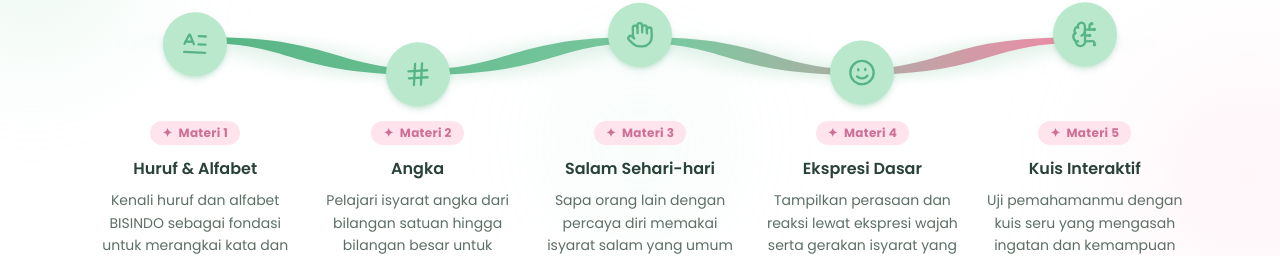
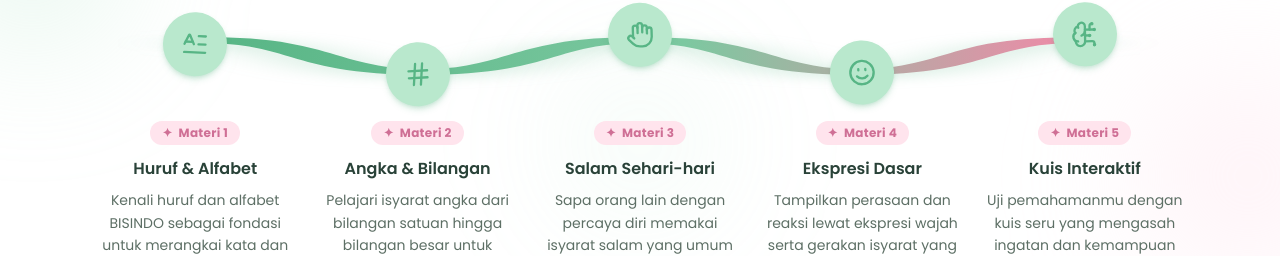
Before and after one commit to saph3n/wicoro, a Next.js app: page / in a window 1280 px wide. Shown: the part 1466-1722 px from the top of the page. Built offline with nearby package versions, Linux system fonts and the light colour scheme.

Commit message:
angka dan bilangan

```diff
--- a/src/components/belajar/interactive-quiz.tsx
+++ b/src/components/belajar/interactive-quiz.tsx
@@ -403,7 +403,7 @@ const MODE_OPTIONS: {
   },
   {
     id: "Angka",
-    title: "Angka",
+    title: "Angka & Bilangan",
     description: "Kenali isyarat angka dan pola bilangannya.",
     icon: Hash,
     iconBg: "bg-[#268a5e] text-white",
--- a/src/components/belajar/lesson-nav.tsx
+++ b/src/components/belajar/lesson-nav.tsx
@@ -3,7 +3,7 @@ import Link from "next/link"
 
 const lessons = [
   { href: "/belajar/materi-1", label: "Huruf & Alfabet", chip: "Materi 1" },
-  { href: "/belajar/materi-2", label: "Angka", chip: "Materi 2" },
+  { href: "/belajar/materi-2", label: "Angka & Bilangan", chip: "Materi 2" },
   { href: "/belajar/materi-3", label: "Salam Sehari-hari", chip: "Materi 3" },
   { href: "/belajar/materi-4", label: "Ekspresi Dasar", chip: "Materi 4" },
   { href: "/belajar/materi-5", label: "Kuis Interaktif", chip: "Materi 5" },
--- a/src/components/belajar/number-practice.tsx
+++ b/src/components/belajar/number-practice.tsx
@@ -254,17 +254,6 @@ export function NumberPractice() {
                   })}
                 </div>
 
-                {/* Combined reading hint */}
-                {parsedDigits.length > 1 && (
-                  <div className="mt-6 rounded-2xl border border-primary/20 bg-primary/5 px-5 py-4">
-                    <p className="text-sm font-medium text-primary">
-                      💡 Cara baca:{" "}
-                      <span className="font-bold break-all">
-                        {parsedDigits.map((d) => DIGIT_DATA[d].name).join(" → ")}
-                      </span>
-                    </p>
-                  </div>
-                )}
               </div>
             </motion.div>
           ) : (
--- a/src/components/home/materials.tsx
+++ b/src/components/home/materials.tsx
@@ -18,7 +18,7 @@ const materials = [
   },
   {
     icon: Hash,
-    title: "Angka",
+    title: "Angka & Bilangan",
     description:
       "Pelajari isyarat angka dari bilangan satuan hingga bilangan besar untuk kebutuhan sehari-hari.",
     href: "/belajar/materi-2",
--- a/src/components/layout/site-header.tsx
+++ b/src/components/layout/site-header.tsx
@@ -15,7 +15,7 @@ const navItems = [
     href: "/#learn",
     dropdown: [
       { label: "Huruf & Alfabet", href: "/belajar/materi-1" },
-      { label: "Angka", href: "/belajar/materi-2" },
+      { label: "Angka & Bilangan", href: "/belajar/materi-2" },
       { label: "Salam Sehari-hari", href: "/belajar/materi-3" },
       { label: "Ekspresi Dasar", href: "/belajar/materi-4" },
       { label: "Kuis Interaktif", href: "/belajar/materi-5" },
```
